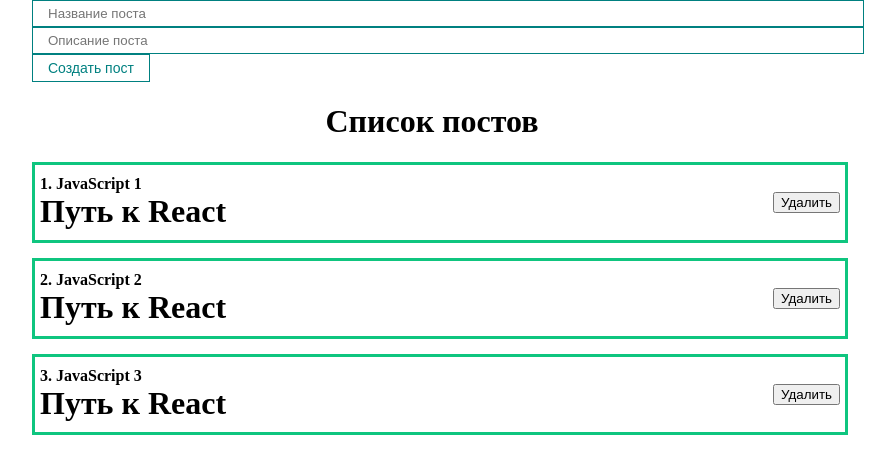
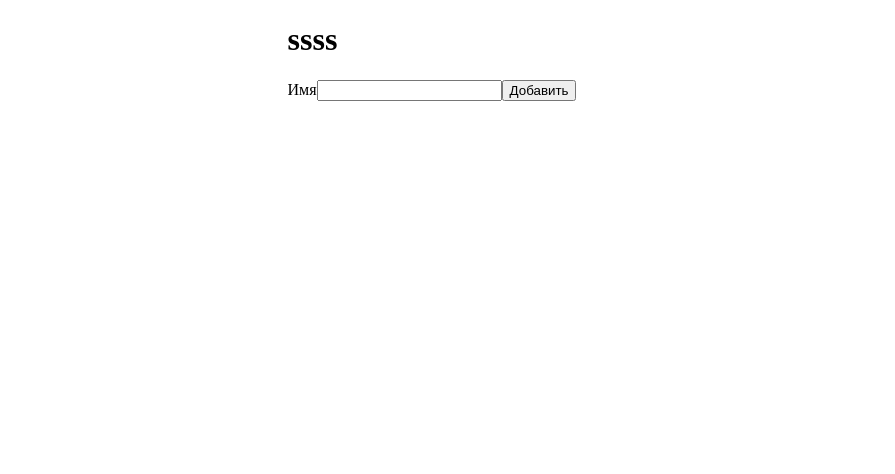
Before and after one commit to ungsinatra/react-course, a React (Create React App) app: page / in a window 1280 px wide. Shown: the top 474 px of the page, without its empty margins (208-1103 px from the left). Built offline with nearby package versions, Linux system fonts and the light colour scheme.

Commit message:
add changes

```diff
--- a/src/App.js
+++ b/src/App.js
@@ -1,78 +1,82 @@
 import React, { useState } from "react";
-import Clock from "./components/Clock";
-// import { ReactDOM } from "react";
+import { ReactDOM } from "react";
+import NameForm from "./components/form/NameForm";
 // import Counter from "./components/Counter";
 import PostItem from "./components/PostItem";
 import PostList from "./components/PostList";
+import Greating from "./components/testsss/Greating";
+import LoginControl from "./components/testsss/LoginControl";
 import MyButton from "./components/UI/button /Mybutton";
 import MyInput from "./components/UI/Input/MyInput";
 import './styles/App.css';
 
 
 function App() {
-  const [posts,setPosts] = useState([
-    {id:1,title:'JavaScript 1 ',desc:'Путь к React'},
-    {id:2,title:'JavaScript 2',desc:'Путь к React'},
-    {id:3,title:'JavaScript 3',desc:'Путь к React'}
-  ])
+  // const [posts,setPosts] = useState([
+  //   {id:1,title:'JavaScript 1 ',desc:'Путь к React'},
+  //   {id:2,title:'JavaScript 2',desc:'Путь к React'},
+  //   {id:3,title:'JavaScript 3',desc:'Путь к React'}
+  // ])
 
 
-  const [title,setTitle] = useState('');
-  const [desc,setDesc] = useState('');
+  // const [title,setTitle] = useState('');
+  // const [desc,setDesc] = useState('');
 
-  const titleHandler = (evt) => {
-    setTitle(evt.target.value);
-  }
+  // const titleHandler = (evt) => {
+  //   setTitle(evt.target.value);
+  // }
 
-  const decsHandler = (evt) => {
-    setDesc(evt.target.value)
-  }
+  // const decsHandler = (evt) => {
+  //   setDesc(evt.target.value)
+  // }
 
 
-  const addPost = (evt) => {
-    evt.preventDefault();
-    const newPost = {
-      id:Date.now(),
-      title,
-      desc
-    }
+  // const addPost = (evt) => {
+  //   evt.preventDefault();
+  //   const newPost = {
+  //     id:Date.now(),
+  //     title,
+  //     desc
+  //   }
 
-    console.log(newPost);
-    setPosts([...posts,newPost]);
-    setTitle('');
-    setDesc('');
+  //   console.log(newPost);
+  //   setPosts([...posts,newPost]);
+  //   setTitle('');
+  //   setDesc('');
 
-  }
+  // }
 
-  return (
-    <div className="App">
-      <form>
-      <MyInput
-        type = 'text'
-        value = {title}
-        placeholder="Название поста"
-        onChange = {titleHandler}
+  // return (
 
-      />
-      <MyInput
-      value = {desc}
-      type = 'text'
-      placeholder="Описание поста"
-      onChange = {decsHandler}
-      />
-      <MyButton   onClick = {addPost} type="submit">Создать пост</MyButton>
-      </form>
+  //   <div className="App">
+  //     <form>
+  //     <MyInput
+  //       type = 'text'
+  //       value = {title}
+  //       placeholder="Название поста"
+  //       onChange = {titleHandler}
+
+  //     />
+  //     <MyInput
+  //     value = {desc}
+  //     type = 'text'
+  //     placeholder="Описание поста"
+  //     onChange = {decsHandler}
+  //     />
+  //     <MyButton   onClick = {addPost} type="submit">Создать пост</MyButton>
+  //     </form>
 
 
-      <PostList posts = {posts} title = 'Список постов' key = {posts.id}/>
+  //     <PostList posts = {posts} title = 'Список постов' key = {posts.id}/>
 
+  //   </div>
+  // );
+
+  return(
+    <div>
+      <NameForm />
     </div>
-  );
-
-  // return(
-  //   <Clock />
-
-  // )
+  )
 }
 
 export default App;
--- a/src/components/Clock.jsx
+++ /dev/null
@@ -1,27 +0,0 @@
-import React, { useState } from "react";
-
-function Clock(props) {
-  const [time,setTime] = useState({date:new Date()});
-  let timer;
-  const tick = () => {
-    timer = setInterval(() => {
-      setTime({date:new Date()})
-    },1000)
-  }
-  const remove = () => {
-
-    clearInterval(timer);
-    console.log('work')
-  }
-  tick();
-  return(
-    <div>
-    <h1>Привет, мир!</h1>
-    <h2>Сейчас {time.date.toLocaleTimeString()}.</h2>
-    <button onClick = {remove}>remove</button>
-  </div>
-  )
-}
-
-
-export default Clock;
--- /dev/null
+++ b/src/components/form/NameForm.jsx
@@ -0,0 +1,30 @@
+import React from 'react';
+import { useState } from 'react';
+
+function NameForm(props) {
+    const [input, setInput] = useState('ssss');
+    const halderChange = (evt) => {
+        setInput(evt.target.value);
+
+    }
+
+    const submitHandler = (evt) => {
+       evt.preventDefault();
+       alert('OUTPUT: ' + ' ' + input)
+       setInput('')
+    }
+    return (
+        <div>
+            <h1>{input}</h1>
+            <form action="" onSubmit={submitHandler}>
+                <label htmlFor="">
+                    Имя
+                    <input type="text" onChange={halderChange}/>
+                    <button type='submit'>Добавить</button>
+                </label>
+            </form>
+        </div>
+    );
+}
+
+export default NameForm;
--- /dev/null
+++ b/src/components/testsss/Greating.jsx
@@ -0,0 +1,21 @@
+import React from 'react';
+import GuestGreating from './GuestGreating';
+import UserGreating from './UserGreating';
+
+function Greating(props) {
+    let value;
+    if(props.isUser){
+        value = <UserGreating greating = {props.greating} /> ;
+
+    }else{
+        value  = <GuestGreating  greating = {'пользователь не найден!'}/> ;
+    }
+
+    return (
+        <div>
+            {value}
+        </div>
+    );
+}
+
+export default Greating;
--- /dev/null
+++ b/src/components/testsss/GuestGreating.jsx
@@ -0,0 +1,11 @@
+import React from 'react';
+
+function GuestGreating(props) {
+    return (
+        <div>
+            <h1>{props.greating}</h1>
+        </div>
+    );
+}
+
+export default GuestGreating;
--- /dev/null
+++ b/src/components/testsss/LogInButton.jsx
@@ -0,0 +1,9 @@
+import React from 'react';
+
+function LogInButton(props) {
+    return(
+        <button onClick={props.onClick}>Войти</button>
+    )
+}
+
+export default LogInButton;
--- /dev/null
+++ b/src/components/testsss/LogOutButton.jsx
@@ -0,0 +1,9 @@
+import React from 'react';
+
+function LogOutButton(props) {
+    return (
+        <button onClick={props.onClick}>Выйти</button>
+    )
+}
+
+export default LogOutButton;
--- /dev/null
+++ b/src/components/testsss/LoginControl.jsx
@@ -0,0 +1,32 @@
+import React from 'react';
+import { useState } from 'react';
+import Greating from './Greating';
+import LogInButton from './LogInButton';
+import LogOutButton from './LogOutButton';
+
+function LoginControl(props) {
+    let button;
+    const [status, setStatus] = useState(false);
+    const logOut = () => {
+        console.log('logout')
+        setStatus(false)
+    };
+    const logIn = () => {
+        console.log('login')
+        setStatus(true)
+    }
+
+    if (status) {
+        button = <LogOutButton onClick={logOut} />
+    } else {
+        button = <LogInButton onClick={logIn} />
+    }
+    return (
+        <div>
+            <Greating isUser = {status} greating={props.name} />
+            {button}
+        </div>
+    );
+}
+
+export default LoginControl;
--- /dev/null
+++ b/src/components/testsss/UserGreating.jsx
@@ -0,0 +1,11 @@
+import React from 'react';
+
+function UserGreating(props) {
+    return (
+        <div>
+            <h1>{props.greating}</h1>
+        </div>
+    );
+}
+
+export default UserGreating;
```
